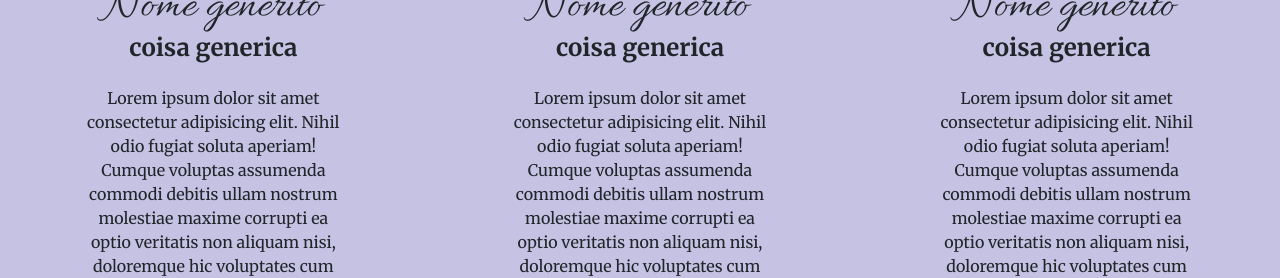
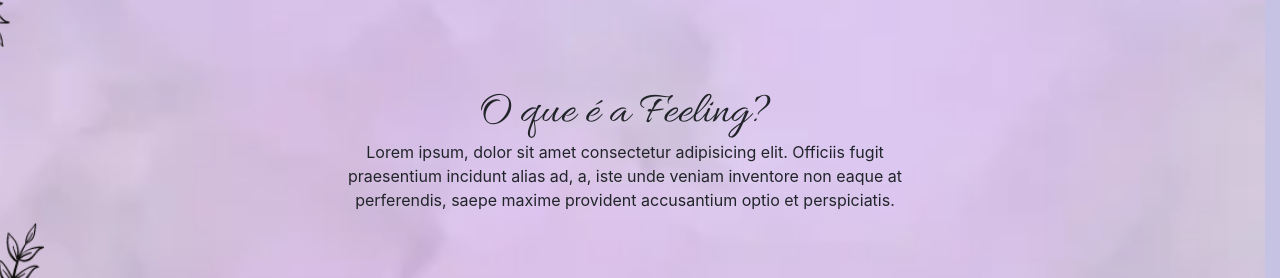
Before and after one commit to GabrielaFedermann/FeelingFront, an Angular app: page /entrar in a window 1280 px wide. Shown: the part 1686-1964 px from the top of the page. Built offline with nearby package versions, Linux system fonts and the light colour scheme.

Commit message:
@samuelsaturn [Task: container feeling]

```diff
--- a/src/app/entrar/entrar.component.css
+++ b/src/app/entrar/entrar.component.css
@@ -1,5 +1,14 @@
 body {
     overflow: hidden;
+}
+
+#img-bg {
+    background-image: url(../../assets/img/bgEsticado.png);
+    background-repeat: no-repeat;
+    background-size: cover;
+    height: 100vh;
+    width: 100vw;
+
 }
 
 h3 {
@@ -13,7 +22,7 @@ h3 {
 }
 
 .tam {
-    height: 100%;
+    height: 77vh;
 }
 
 .bg {
@@ -115,5 +124,5 @@ background-color: var(--color-purple);
 }
 
 .teste {
-    height: 77vh;
+    height: 70%;
 }
--- a/src/app/entrar/entrar.component.html
+++ b/src/app/entrar/entrar.component.html
@@ -61,7 +61,7 @@
         <div class="col-md-12 d-flex justify-content-center">
             <nav class="nav font">
                 <a class="nav-link active text-nav mr-5" href="#projeto">Projeto</a>
-                <a class="nav-link text-nav mr-5" href="#feeling">Feeling</a>
+                <a class="nav-link text-nav mr-5" href="#img-bg">Feeling</a>
                 <a class="nav-link text-nav mr-5" href="#colaboradores">Colaboradores</a>
                 <a class="nav-link text-nav" href="#contato">Contato</a>
             </nav>
@@ -75,6 +75,28 @@
             <h2 class="text-center fontb">ODS 3</h2>
             <h4 class="text-center font">Esse projeto foi baseado na ODS 3 da ONU feita na Generation focado em ajudar pessoas que lidam com burnout, ansiedade ou outros problemas psicologicos afim de gerar interação, dicas ou desabafos para auxilia-los e aumentar sua saude mental sla só escrevi isso pra testar memo.
             </h4>
+        </div>
+    </div>
+
+    <!-- <div class="row bg" id="feeling">
+        <div class="col-md-12 p-0">
+            <h2 class="text-center sobre m-0">Feeling</h2>
+        </div>
+    </div> -->
+
+    <div class="row d-flex align-items-center"  id="img-bg">
+        <div id="feeling" class="col-md-12">
+            <h3 id="felling" class="text-center mt-3">O que é a Feeling?</h3>
+            <div class="col-md-12 d-flex justify-content-center">
+
+
+               <div class="col-md-6 ">
+                   <p class="text-center">Lorem ipsum, dolor sit amet consectetur adipisicing elit. Officiis fugit praesentium incidunt alias ad, a, iste unde veniam inventore non eaque at perferendis, saepe maxime provident accusantium optio et perspiciatis.</p>
+               </div>
+
+            </div>
+
+
         </div>
     </div>
 
```
Also changed, not shown: src/assets/img/bgEsticado.png (added), src/assets/img/bgFlores.png (added).
